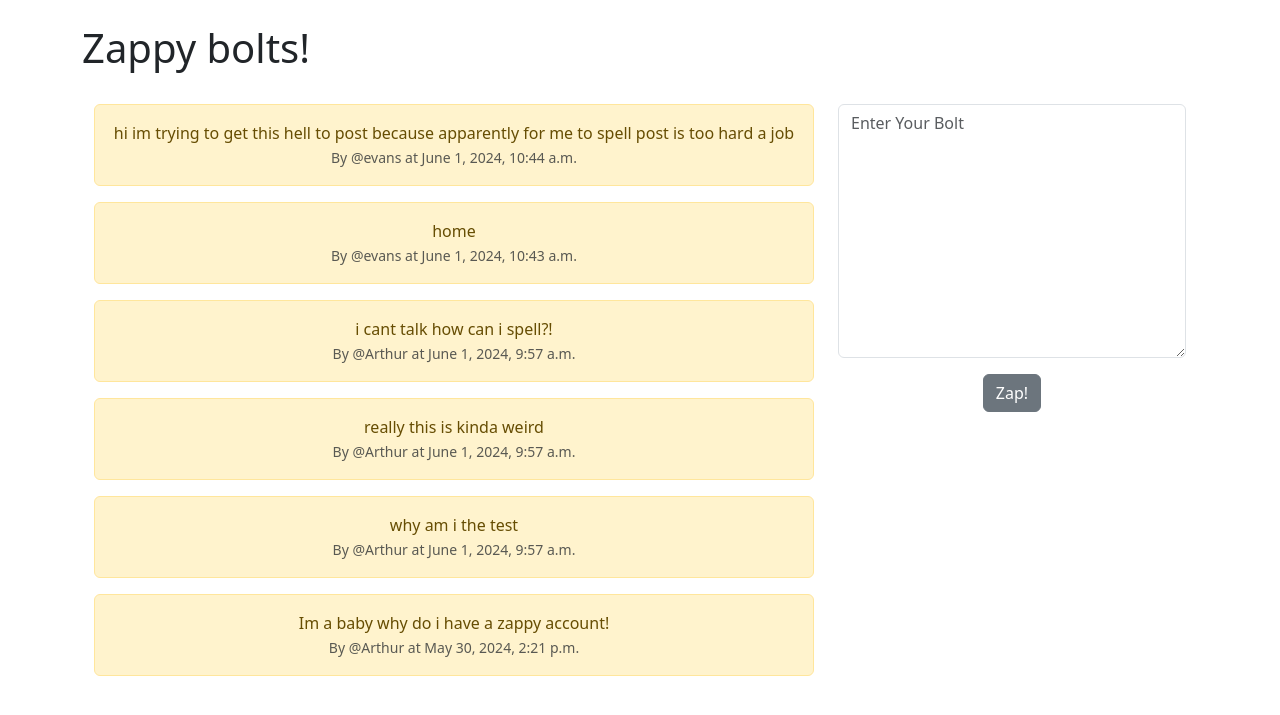
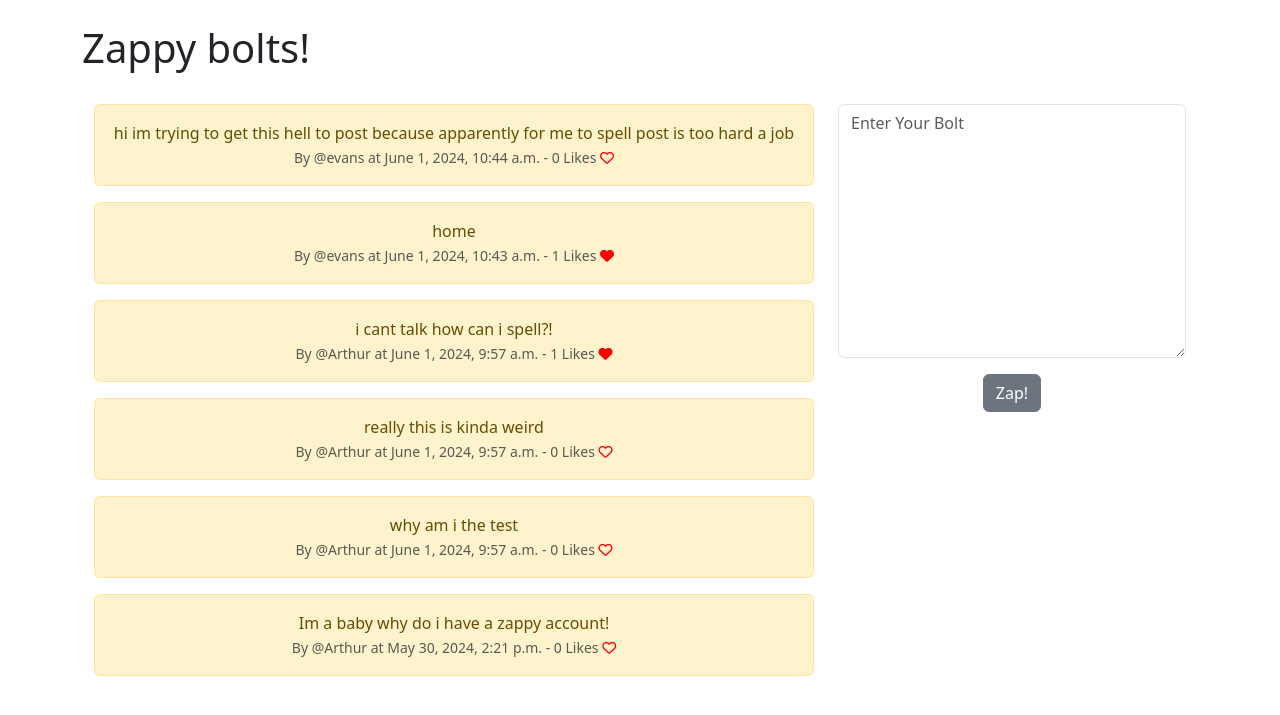
Before and after one commit to DafyddEvans2813865/TwitterClone, a Django app: page / in a window 1280 px wide. Shown: the part 56-771 px from the top of the page. Run offline with Django 5.2, Linux system fonts and the light colour scheme; a user stored in the database is signed in; data comes from the database, SQL or seed files in the repository; both versions use the stored data as it was after the commit; some libraries are stand-ins or nearby versions.

Commit message:
users can now like and unlike bolts

```diff
--- a/TwitterClone/Tclone/forms.py
+++ b/TwitterClone/Tclone/forms.py
@@ -25,4 +25,4 @@ class BoltPostForm(forms.ModelForm):
 
     class Meta:
         model = Bolt
-        exclude = ("user",)
+        exclude = ("user","likes",)
--- a/TwitterClone/Tclone/models.py
+++ b/TwitterClone/Tclone/models.py
@@ -33,6 +33,10 @@ class Bolt(models.Model):
         )
     body = models.CharField(max_length=250)
     created_at = models.DateTimeField(auto_now_add=True)
+    likes = models.ManyToManyField(User, related_name="BoltLikes")
+
+    def get_number_likes(self):
+        return self.likes.count()
 
     def __str__(self):
         return(
--- a/TwitterClone/Tclone/templates/base.html
+++ b/TwitterClone/Tclone/templates/base.html
@@ -5,8 +5,9 @@
   <head>
     <meta charset="utf-8">
     <meta name="viewport" content="width=device-width, initial-scale=1">
-    <title>Bootstrap demo</title>
+    <title>Bolts</title>
     <link href="https://cdn.jsdelivr.net/npm/bootstrap@5.3.3/dist/css/bootstrap.min.css" rel="stylesheet" integrity="sha384-QWTKZyjpPEjISv5WaRU9OFeRpok6YctnYmDr5pNlyT2bRjXh0JMhjY6hW+ALEwIH" crossorigin="anonymous">
+    <script src="https://kit.fontawesome.com/43fdfc9f57.js" crossorigin="anonymous"></script>
   </head>
   <body>
 
--- a/TwitterClone/Tclone/templates/home.html
+++ b/TwitterClone/Tclone/templates/home.html
@@ -7,18 +7,29 @@
         <div class="row">
             <div class = "col-8">
 
+                <!-- bolts -->
                 {%for bolt in bolts %}
                     <div class="alert alert-warning" role="alert">
                         {{bolt.body}}<br/>
                         <small class="text-muted">
-                             By @{{bolt.user}} at {{bolt.created_at}}
+                             By @{{bolt.user}} at {{bolt.created_at}} - {{bolt.get_number_likes}} Likes
 
+                            {% if user in bolt.likes.all %}
+                                <a href="{% url 'bolt_like' bolt.id %}">
+                                    <i class="fa-solid fa-heart" style="color:red"></i>
+                                </a>
+                            {% else %}
+                                <a href="{% url 'bolt_like' bolt.id %}">
+                                    <i class="fa fa-heart-o" style="color:red"></i>
+                                </a>
+                            {% endif %}
                         </small>
                     </div>
                 {% endfor %}
 
             </div>
 
+            <!-- Post box -->
             <div class = "col-4">
                 {% if form %}
                 <form method="POST">
--- a/TwitterClone/Tclone/urls.py
+++ b/TwitterClone/Tclone/urls.py
@@ -11,6 +11,7 @@ urlpatterns = [
     path('login', views.login_view, name='login'),
     path('logout', views.logout_view, name='logout'),
     path('register', views.register, name='register'),
-        path('profile_list',views.profile_list, name ='profile_list')
+    path('profile_list',views.profile_list, name='profile_list'),
+    path('bolt_like/<str:pk>',views.bolt_like, name="bolt_like")
 
 ]
--- a/TwitterClone/Tclone/views.py
+++ b/TwitterClone/Tclone/views.py
@@ -1,4 +1,4 @@
-from django.shortcuts import render, redirect
+from django.shortcuts import render, redirect, get_object_or_404
 from django.contrib.auth import authenticate, login, logout
 from django.contrib.auth.models import User
 from .models import Profile, Bolt
@@ -109,3 +109,15 @@ def profile_list(request):
         #list of all user excluding self
         context_dict['profiles'] = Profile.objects.exclude(user=request.user)
     return render(request, 'profile_list.html',context_dict)
+
+def bolt_like(request, pk):
+    if request.user.is_authenticated:
+        bolt = get_object_or_404(Bolt, id=pk)
+
+        #if user already likes bolt remove them
+        if bolt.likes.filter(id=request.user.id):
+            bolt.likes.remove(request.user)
+        else:
+            bolt.likes.add(request.user)
+    #'redirects' user to current url
+    return redirect(request.META.get("HTTP_REFERER"))
```
Also changed, not shown: TwitterClone/Tclone/templates/profile.html (+12 -1 lines), TwitterClone/Tclone/migrations/0007_bolt_likes.py (added), TwitterClone/db.sqlite3.
